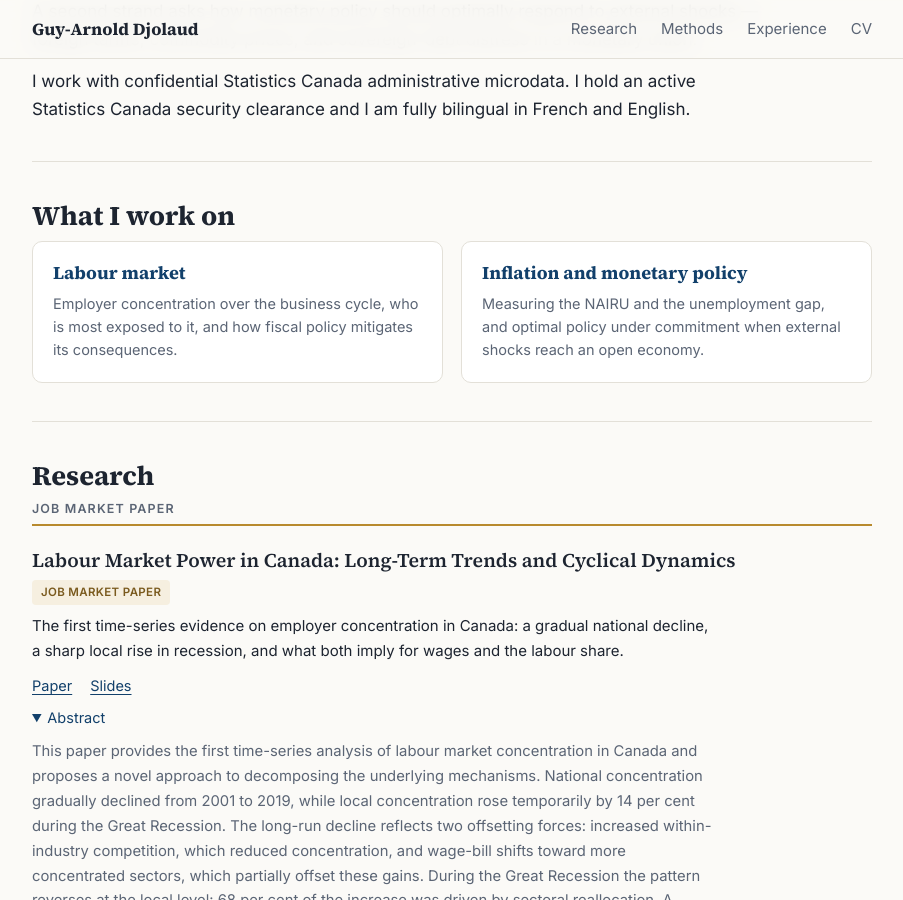
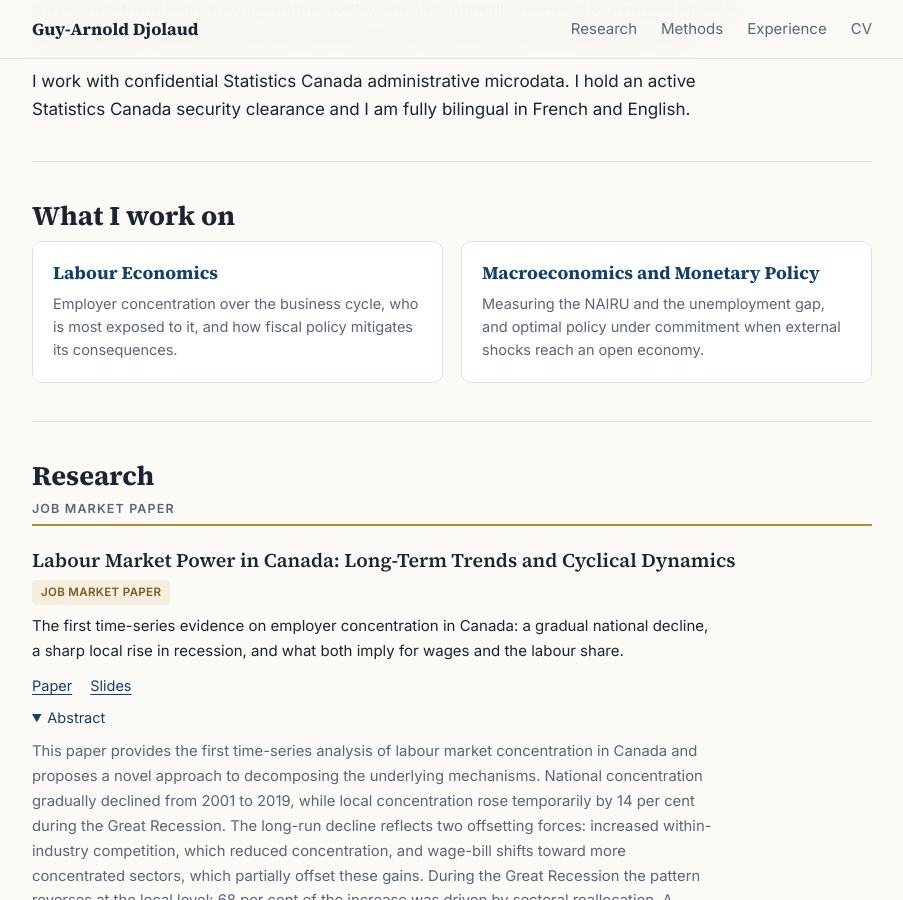
Before and after one commit to Guy-Djolaud/Guy-Djolaud.github.io, a Jekyll site: the page index.html, which Jekyll copies as it is, in a window 1280 px wide and 900 px high, scrolled down 630 px. Shown: the whole window, without its empty margins (188-1091 px from the left). Built offline with Jekyll 4.4.1, drawn with Linux system fonts in a browser that asks for light colours.

Commit message:
Theme cards: Labour Economics; Macroeconomics and Monetary Policy
Co-Authored-By: Claude Opus 5.5 <noreply@anthropic.com>
Claude-Session: https://claude.ai/code/session_01F2mRTGZ5XvZdbakpEZtn5w

```diff
--- a/index.html
+++ b/index.html
@@ -232,11 +232,11 @@
     <h2>What I work on</h2>
     <div class="cards">
       <div class="card">
-        <h3>Labour market</h3>
+        <h3>Labour Economics</h3>
         <p>Employer concentration over the business cycle, who is most exposed to it, and how fiscal policy mitigates its consequences.</p>
       </div>
       <div class="card">
-        <h3>Inflation and monetary policy</h3>
+        <h3>Macroeconomics and Monetary Policy</h3>
         <p>Measuring the NAIRU and the unemployment gap, and optimal policy under commitment when external shocks reach an open economy.</p>
       </div>
     </div>
```
